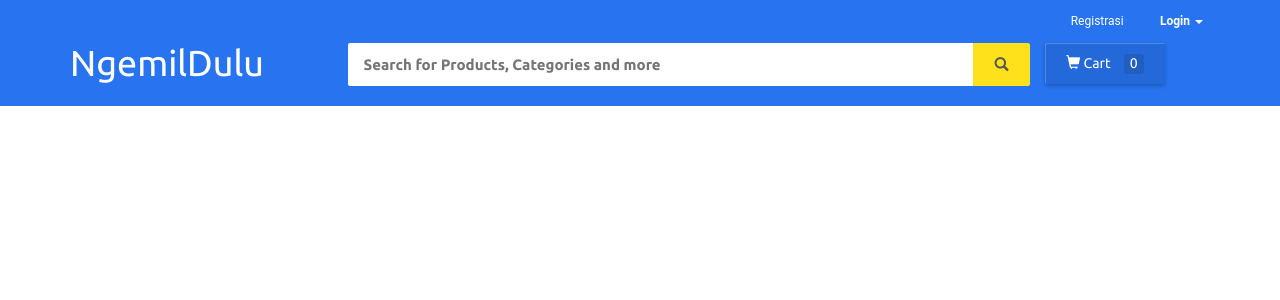
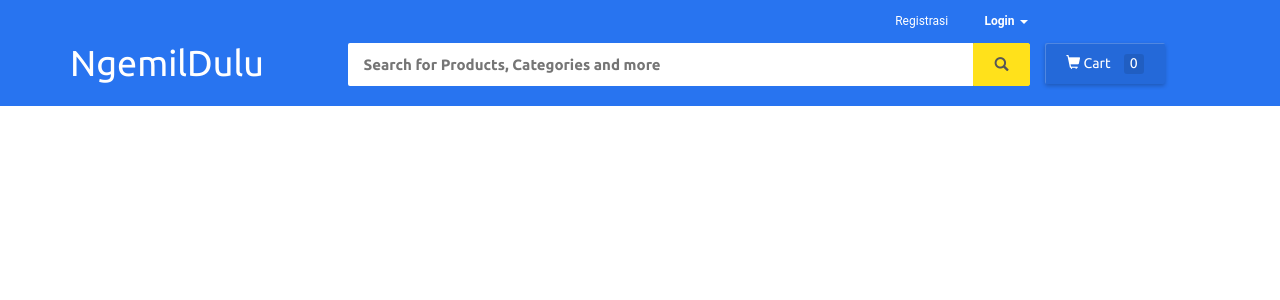
Before and after one commit to Wiandono/repo, a PHP site: page /index.php in a window 1280 px wide. Shown: the top 300 px of the page. Run offline with PHP 8.4, Linux system fonts and the light colour scheme.

Commit message:
Updated for responsive view

```diff
--- a/user/home.php
+++ b/user/home.php
@@ -17,7 +17,7 @@
     <div id="flipkart-navbar">
       <div class="container">
         <div class="row row1">
-          <ul class="largenav pull-right">
+          <ul class="largenav pull-right" style="margin-right:15%">
             <?php
               if ($_GET['t'] == 'u') {
                 echo "
@@ -113,7 +113,7 @@
                     </div>
                   </div>
                 </div>
-                <li class='dropdown upper-links'>
+                <li class='dropdown upper-links' >
                   <a href='#' class='dropdown-toggle upper-links' data-toggle='dropdown'><b>Login</b> <span class='caret'></span></a>
                   <ul id='login-dp' class='dropdown-menu'>
                     <li>
```
